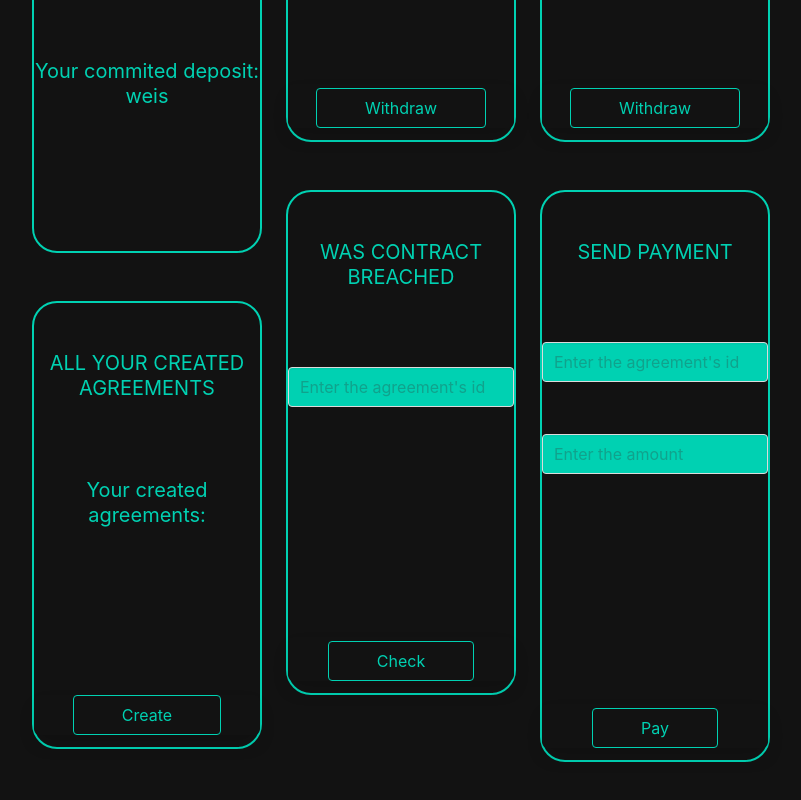
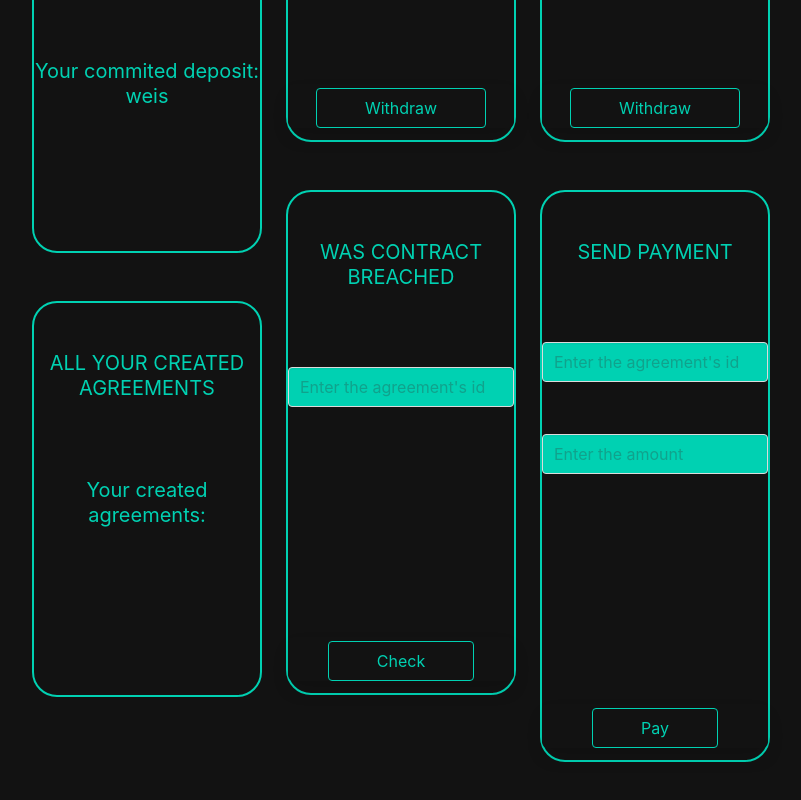
Before and after one commit to farinavito/Web3-Website, a Next.js app: page /lex-2 in a window 1280 px wide. Shown: the part 901-1701 px from the top of the page, without its empty margins (270-1071 px from the left). Built offline with nearby package versions, Linux system fonts and the light colour scheme.

Commit message:
removed the button from agreement's details section

```diff
--- a/pages/lex-2.js
+++ b/pages/lex-2.js
@@ -565,7 +565,7 @@ const App = () => {
 
         allDetailsSingleAgreement= []
       }
-      console.log(allDetails);
+      console.log(allDetails[0].id);
     } catch(err) {
       setErrorFundsDetails(err.message)
     }
@@ -823,18 +823,26 @@ const App = () => {
                             </p>
                           </div>
                         ))}
+
+                        {allDetails.map(({id, signee, receiver, amount, deposit, status, deadline}) => (
+                          <div>
+                            <p>
+                              Id: {allDetails[0]}<br></br>
+                              Signee: {allDetails[0].signee}<br></br>
+                              Receiver: {allDetails[0].receiver}<br></br>
+                              Amount: {allDetails[0].amount}<br></br>
+                              Deposit: {allDetails[0].deposit}<br></br>
+                              Status: {allDetails[0].status}<br></br>
+                              Deadline: {allDetails[0].deadline}<br></br>
+                            </p>
+                          </div>
+                        ))}
+
                         <br></br>
                         <p className='max-class'>
                           {errorFundsDetails}
                         </p>
                         <br></br>
-                        <p className="box has-background-black-bis pt-3 pb-3 mt-3">
-                          <div className='columns is-centered'>
-                            <Link href="">
-                              <button onClick={getSendersAgreementsDetails} className="button is-outlined py-2 px-6 is-size-6">Create </button>
-                            </Link>
-                          </div>
-                        </p>
                       </p>
                     </div>
                     <div id='first'className="column pt-4">
```
